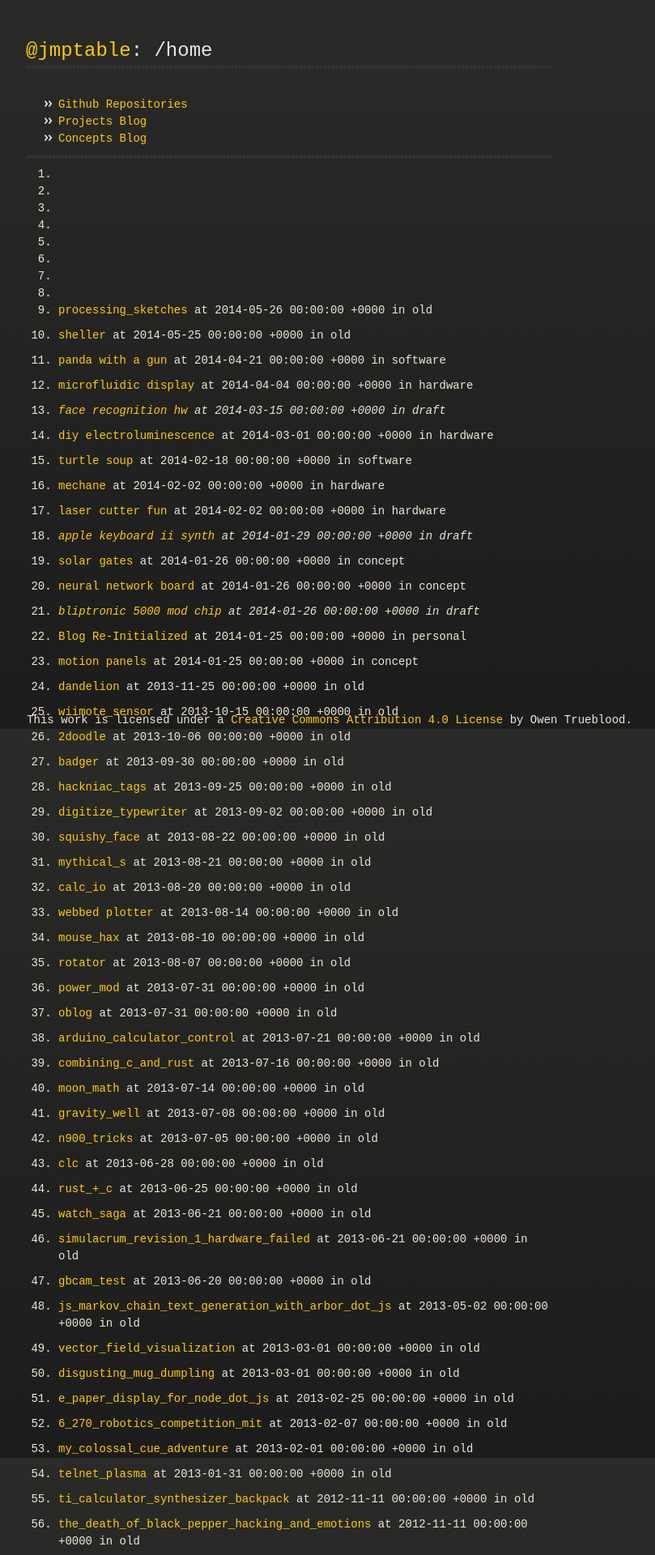
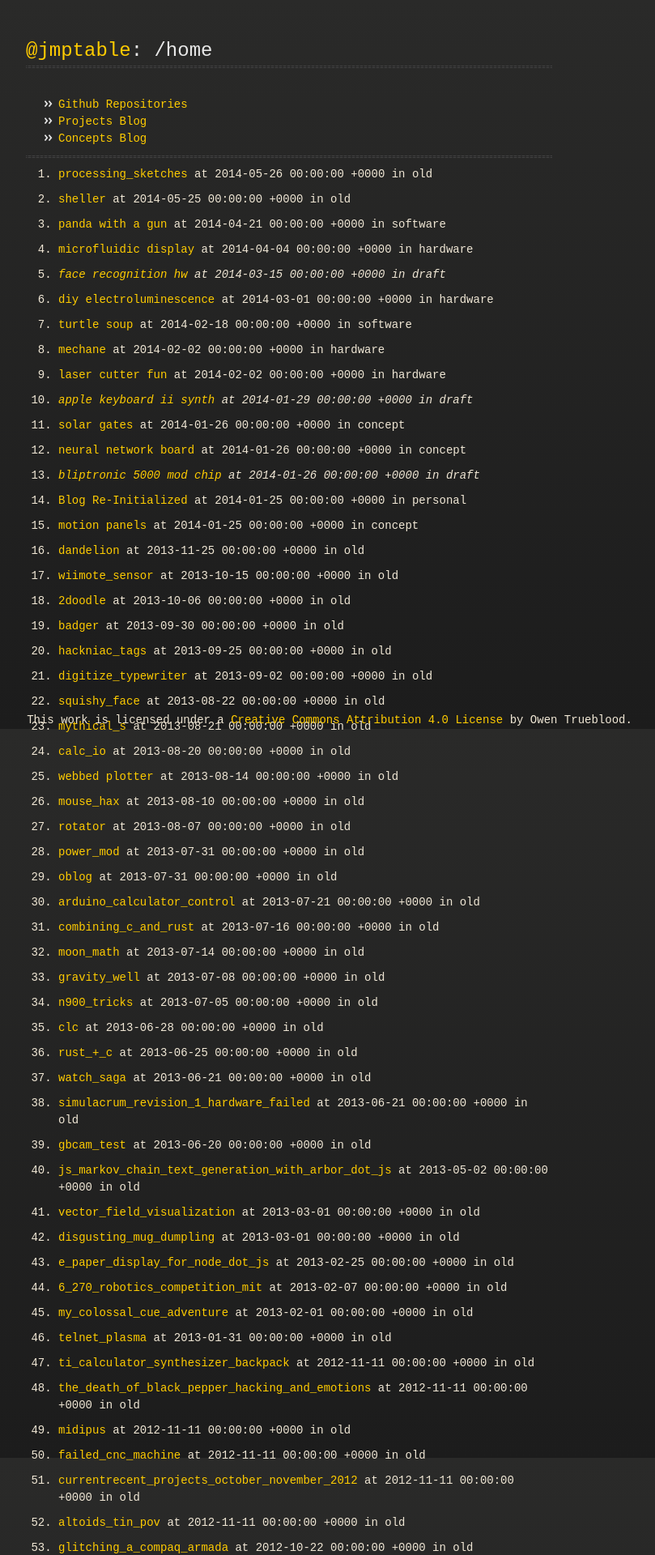
Before and after one commit to jmpinit/old-blog, a Jekyll site: the page built from index.html, in a window 1280 px wide. Shown: the top 1920 px of the page at 81% size, without its empty margins (233-1042 px from the left). Built offline with Jekyll 4.4.1, drawn with Linux system fonts in a browser that asks for light colours.

Commit message:
Fixes numbers appearing for hidden subposts.

```diff
--- a/index.html
+++ b/index.html
@@ -16,8 +16,8 @@ title: /home
 
 <ol>
 {% for post in site.posts %}
+    {% if post.category != "subpost" %}
     <li>
-                {% if post.category != "subpost" %}
 		{% if post.category == "draft" %}
 		<i>
 		{% endif %}
@@ -25,7 +25,7 @@ title: /home
 		{% if post.category == "draft" %}
 		</i>
 		{% endif %}
-                {% endif %}
     </li>
+    {% endif %}
 {% endfor %}
 </ol>
```
